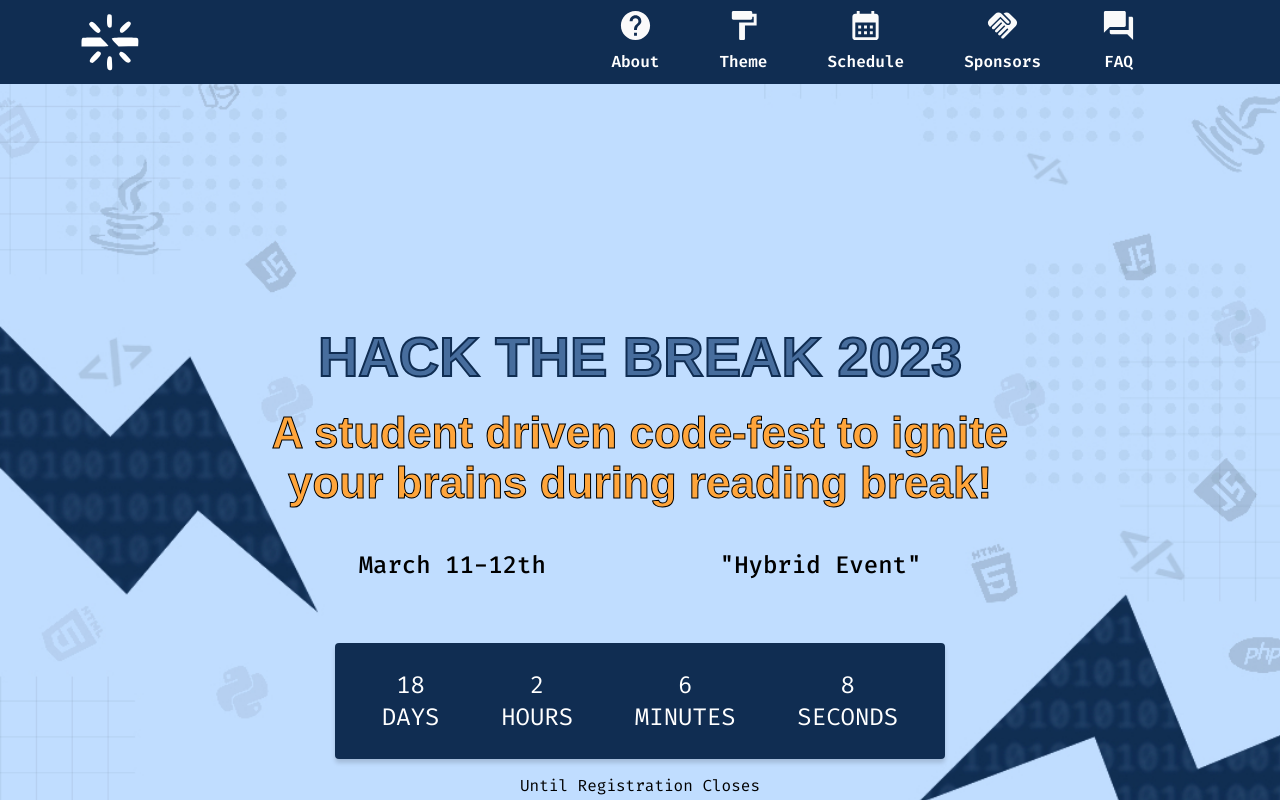
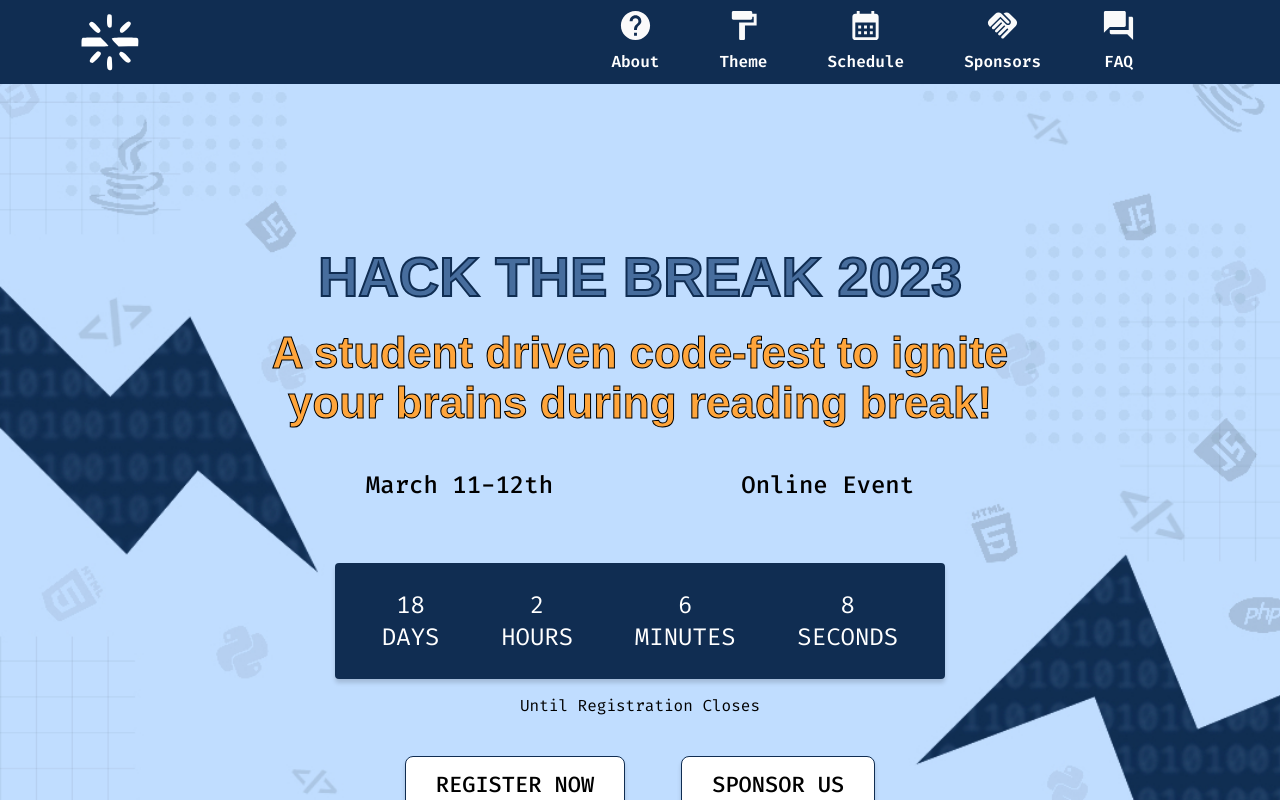
Before and after one commit to jmc37/HackTheBreak, a React (Vite) app: page / in a window 1280 px wide. Shown: the top 800 px of the page. Built offline with nearby package versions, Linux system fonts and the light colour scheme; a web font is replaced by a local one.

Commit message:
Update Hero/Banner section
- Update event type
- Remove unused padding and update for responsive transition

```diff
--- a/src/sections/HeroBanner.tsx
+++ b/src/sections/HeroBanner.tsx
@@ -50,7 +50,7 @@ const HeroBanner: React.FC = () => {
                 <p className={`${styles.tagline} ${anim.fadeRightAnimation} ${anim.fadeDelay1}`}>A student driven code-fest to ignite <br className="lineBreak" />your brains during reading break!</p>
                 <div className={styles.eventDetails}>
                     <p className={`${anim.fadeRightAnimation} ${anim.fadeDelay2}`}>March 11-12th</p>
-                    <p className={`${anim.fadeRightAnimation} ${anim.fadeDelay3}`}>"Hybrid Event"</p>
+                    <p className={`${anim.fadeRightAnimation} ${anim.fadeDelay3}`}>Online Event</p>
                 </div>
                 <div className={styles.countdown}>
                     <div className={`${styles.countdownValuesBox} ${anim.fadeRightAnimation} ${anim.fadeDelay4}`}>
--- a/src/styles/HeroBanner.module.css
+++ b/src/styles/HeroBanner.module.css
@@ -2,7 +2,7 @@
     display: flex;
     flex-direction: column;
     align-items: center;
-    padding: 12rem 1.25rem 5rem;
+    padding: 8rem 1.25rem 5rem;
     text-align: center;
     background: url(/src/assets/herobanner_bg.jpg) no-repeat center;
     background-size: cover;
@@ -78,10 +78,6 @@
 }
 
 @media (min-width: 536px) {
-    .bannerSection {
-        padding: 13rem 1.25rem 5rem;
-    }
-
     .bannerBtnContainer {
         flex-direction: row;
         gap: 3.5rem;
@@ -94,7 +90,7 @@
 
 @media (min-width: 768px) {
     .bannerSection {
-        padding: 15rem 0 5rem;
+        padding: 10rem 0 5rem;
     }
 
     .tagline {
```
